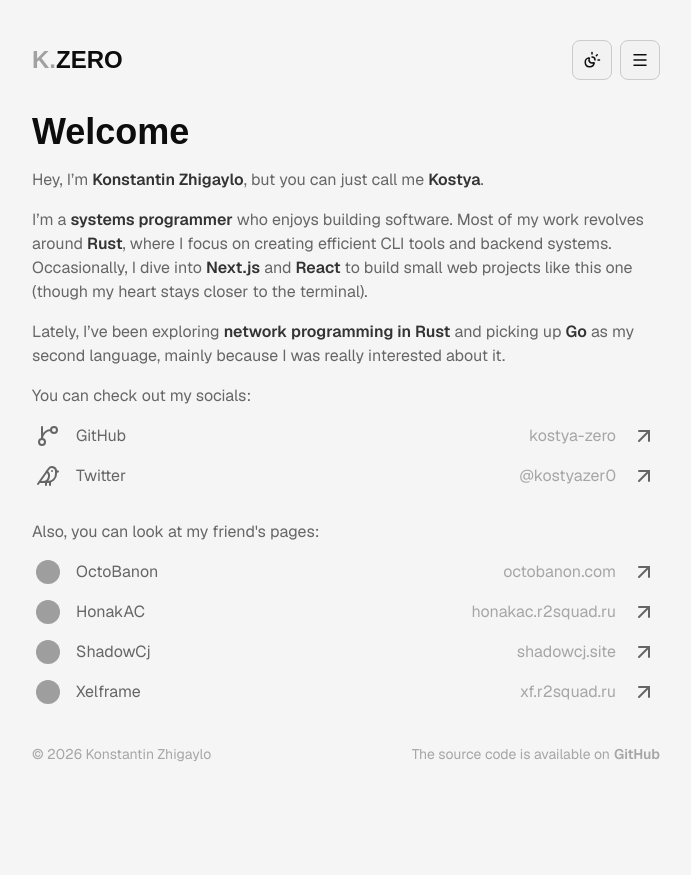
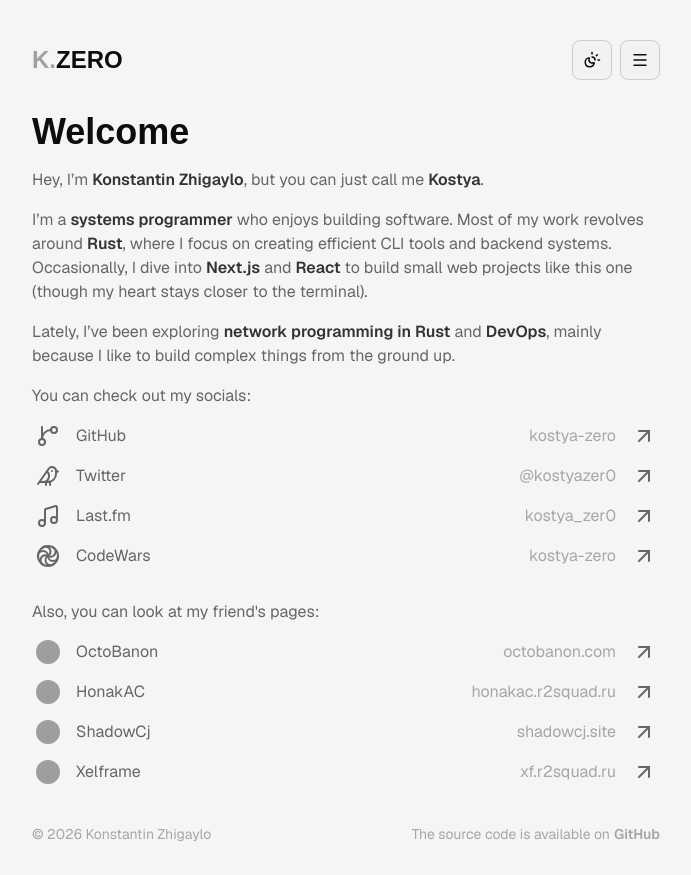
Before and after one commit to kostya-zero/homepage, a Next.js app: page / in a window 1280 px wide. Shown: the whole page, without its empty margins (294-985 px from the left). Before the commit the page ends 800 px from the top, so only its background shows below. Built offline with nearby package versions, Linux system fonts and the light colour scheme; grey boxes are pictures that could not be loaded; a web font is replaced by a local one.

Commit message:
feat(home): update links on homepage

```diff
--- a/app/page.tsx
+++ b/app/page.tsx
@@ -6,9 +6,9 @@ import MainContent from "@/components/blocks/maincontent";
 import Text from "@/components/blocks/text";
 import { Contact } from "@/lib/types/contact.types";
 import { Friend } from "@/lib/types/friend.types";
-import { Bird, GitBranch } from "lucide-react";
+import { Bird, GitBranch, LoaderPinwheel, Music } from "lucide-react";
 
-const contacts: Contact[] = [
+const socials: Array<Contact> = [
     {
         id: "github",
         name: "GitHub",
@@ -22,6 +22,20 @@ const contacts: Contact[] = [
         contact: "@kostyazer0",
         icon: <Bird size={24} />,
         url: "https://x.com/kostyazer0",
+    },
+    {
+        id: "lastfm",
+        name: "Last.fm",
+        contact: "kostya_zer0",
+        icon: <Music size={24} />,
+        url: "https://www.last.fm/user/kostya_zer0",
+    },
+    {
+        id: "codewars",
+        name: "CodeWars",
+        contact: "kostya-zero",
+        icon: <LoaderPinwheel size={24} />,
+        url: "https://www.codewars.com/users/kostya-zero",
     },
 ];
 
@@ -72,12 +86,12 @@ export default function Home() {
                 my heart stays closer to the terminal).
             </Text>
             <Text>
-                Lately, I’ve been exploring <Bold>network programming in Rust</Bold> and picking up <Bold>Go</Bold> as
-                my second language, mainly because I was really interested about it.
+                Lately, I’ve been exploring <Bold>network programming in Rust</Bold> and <Bold>DevOps</Bold>, mainly
+                because I like to build complex things from the ground up.
             </Text>
             <Text>You can check out my socials:</Text>
             <div className="flex flex-col gap-4 items-center mb-4 text-foreground">
-                {contacts.map((contact) => (
+                {socials.map((contact) => (
                     <ContactLink key={contact.id} contact={contact} icon={contact.icon} />
                 ))}
             </div>
```
